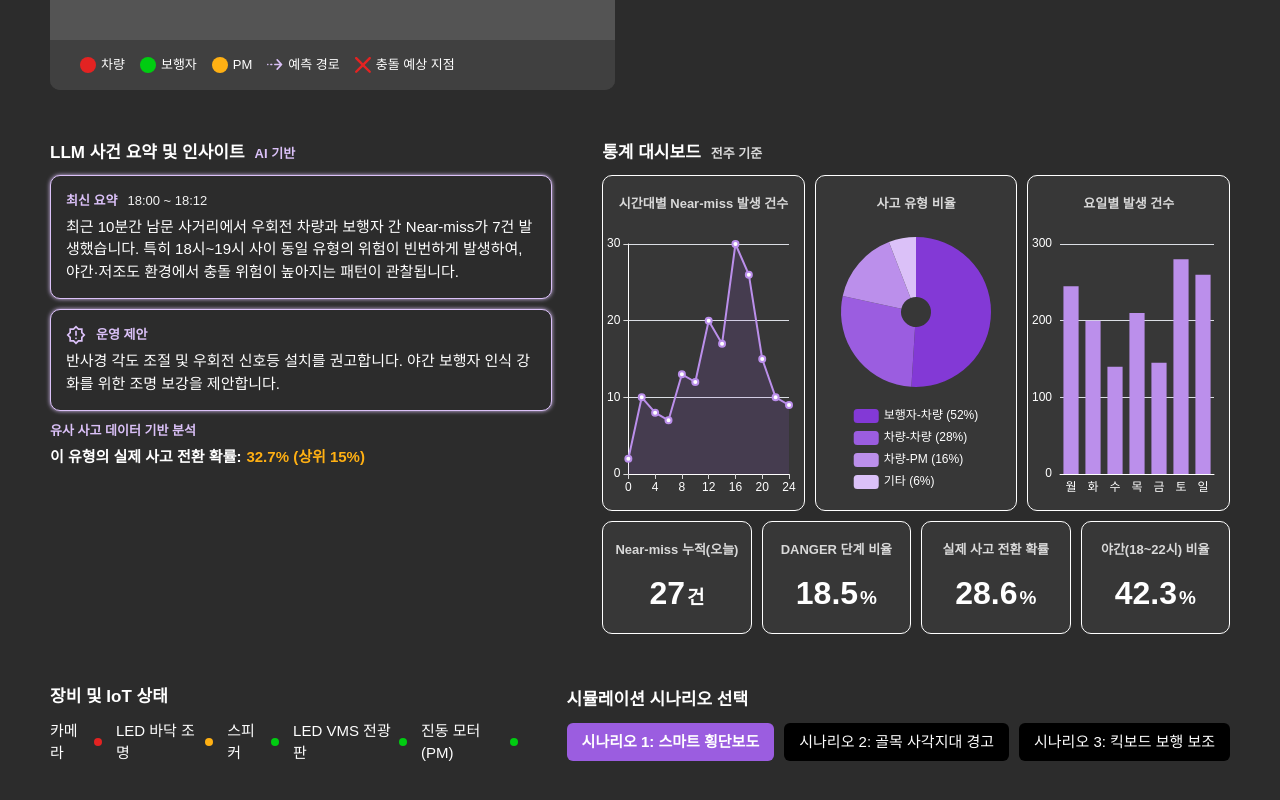
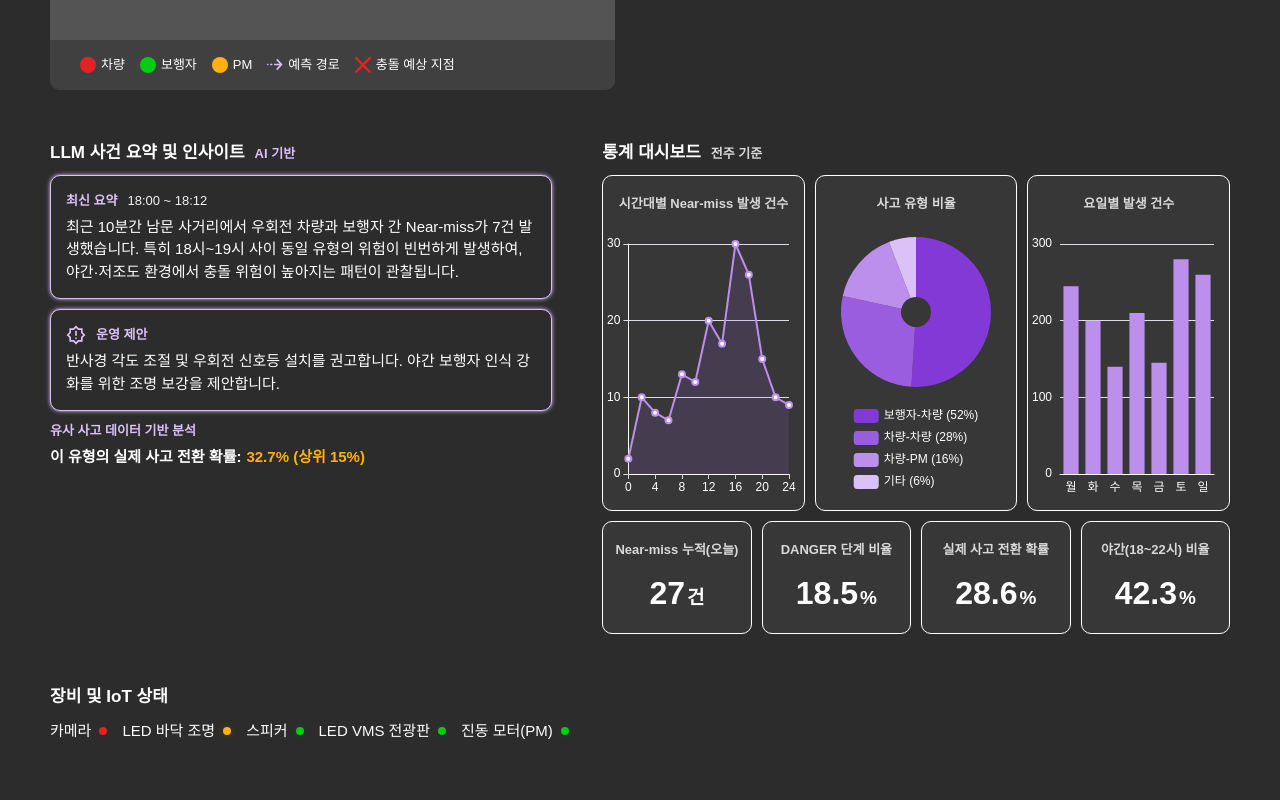
Before and after one commit to ddongguri-bing/SoftGuard, a Next.js app: page / in a window 1280 px wide. Shown: the part 580-1380 px from the top of the page. Built offline with nearby package versions, Linux system fonts and the light colour scheme; no server answers.

Commit message:
🔥 ScenarioSelector 컴포넌트 제거

```diff
--- a/src/app/page.tsx
+++ b/src/app/page.tsx
@@ -2,7 +2,6 @@ import AnalyticsDashboard from "@/components/AnalyticsDashboard/AnalyticsDashboa
 import DeviceStatus from "@/components/DeviceStatus/DeviceStatus";
 import EventStream from "@/components/EventStream/EventStream";
 import InsightPanel from "@/components/InsightPanel/InsightPanel";
-import ScenarioSelector from "@/components/ScenarioSelector/ScenarioSelector";
 import SituationPanel from "@/components/SituationPanel/SituationPanel";
 import VideoPanel from "@/components/VideoPanel/VideoPanel";
 
@@ -20,7 +19,6 @@ export default function Home() {
       </section>
       <section className="flex items-center gap-12.5">
         <DeviceStatus />
-        <ScenarioSelector />
       </section>
     </div>
   );
```
